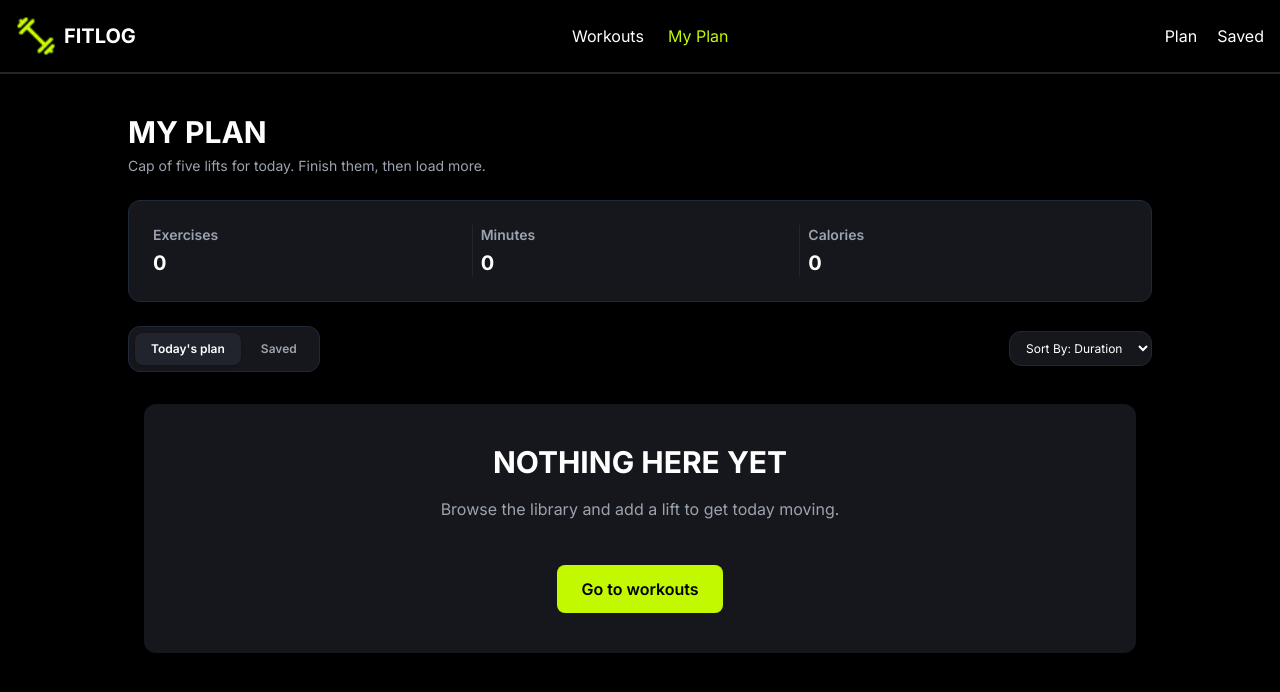
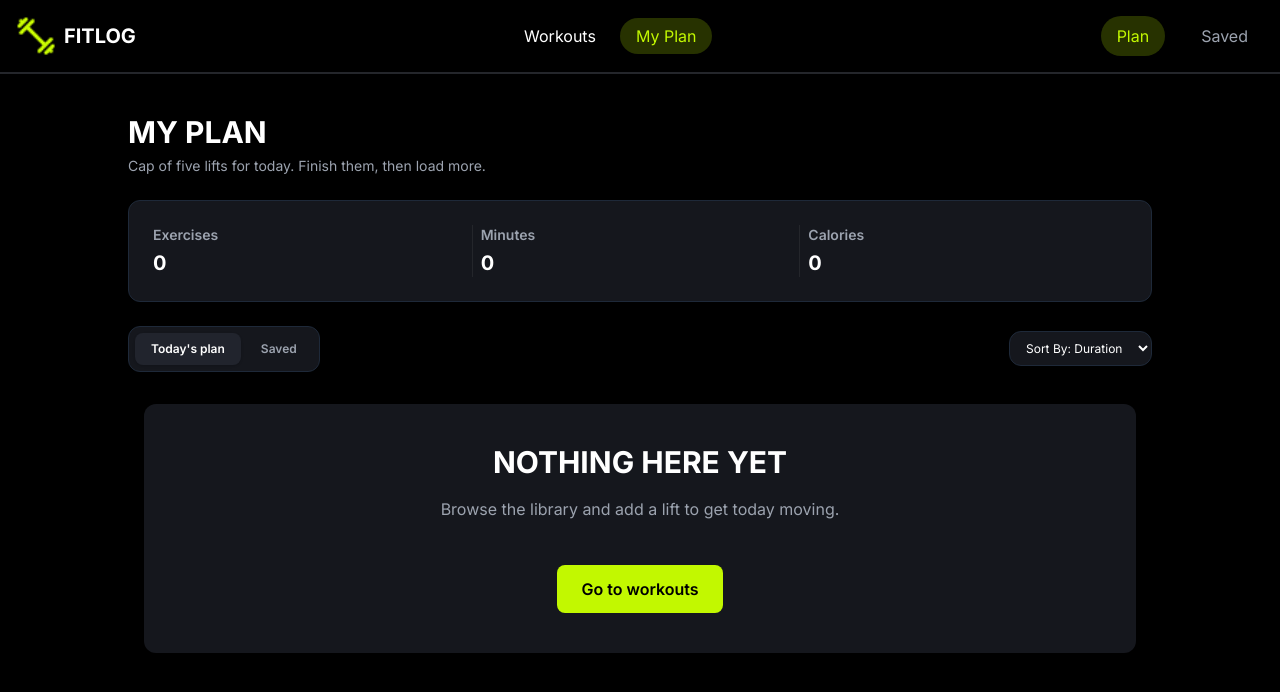
Before and after one commit to atiurcodes/fitlog, a Next.js app: page /my-plan in a window 1280 px wide. Shown: the top 692 px of the page. Built offline with nearby package versions, Linux system fonts and the light colour scheme.

Commit message:
activity functionality added

```diff
--- a/src/app/my-plan/page.tsx
+++ b/src/app/my-plan/page.tsx
@@ -1,10 +1,11 @@
+
 'use client'
 
 import MyPlanCard from "@/components/MyPlanCard";
 import NoData from "@/components/NoData";
 import { FitContext } from "@/context/FitContext";
 import { WorkoutType } from "@/type";
-import { use, useState } from "react";
+import { use } from "react";
 
 export default function Page() {
     const fitContext = use(FitContext);
@@ -13,9 +14,12 @@ export default function Page() {
         throw new Error("My Plan page must be used inside FitProvider");
     }
 
-    const { plans, saves } = fitContext;
-
-    const [activeTab, setActiveTab] = useState<'today' | 'saved'>('today');
+    const {
+        plans,
+        saves,
+        activeTab,
+        setActiveTab,
+    } = fitContext;
 
     // Active tab অনুযায়ী data select হবে
     const currentPlans = activeTab === 'today' ? plans : saves;
@@ -92,6 +96,7 @@ export default function Page() {
                     {/* Tabs */}
                     <div className="flex items-center gap-1 rounded-xl border border-gray-800 bg-[#15171D] p-1.5">
 
+                        {/* Today's Plan */}
                         <button
                             type="button"
                             onClick={() => setActiveTab('today')}
@@ -103,6 +108,7 @@ export default function Page() {
                             Today's plan
                         </button>
 
+                        {/* Saved */}
                         <button
                             type="button"
                             onClick={() => setActiveTab('saved')}
--- a/src/components/Navbar.tsx
+++ b/src/components/Navbar.tsx
@@ -2,13 +2,27 @@
 "use client";
 
 import logo from "@/assets/logo.png";
+import { FitContext } from "@/context/FitContext";
 import Image from "next/image";
 import Link from "next/link";
 import { usePathname } from "next/navigation";
+import { use } from "react";
 import { useState } from "react";
 
 const Navbar = () => {
     const pathname = usePathname();
+
+    const fitContext = use(FitContext);
+
+    if (!fitContext) {
+        throw new Error("Navbar must be used inside FitProvider");
+    }
+
+    const {
+        activeTab,
+        setActiveTab,
+    } = fitContext;
+
     const [isMenuOpen, setIsMenuOpen] = useState(false);
 
     const isWorkoutsActive =
@@ -17,13 +31,21 @@ const Navbar = () => {
     const isMyPlanActive =
         pathname.startsWith("/my-plan");
 
+    const handlePlanClick = () => {
+        setActiveTab("today");
+    };
+
+    const handleSavedClick = () => {
+        setActiveTab("saved");
+    };
+
     const links = (
         <>
             <li>
                 <Link
                     href="/"
                     className={`transition-colors duration-200 ${isWorkoutsActive
-                        ? "text-brand"
+                        ? "text-brand bg-brand/20 px-4 py-2 rounded-full"
                         : "text-white hover:text-brand"
                         }`}
                 >
@@ -35,7 +57,7 @@ const Navbar = () => {
                 <Link
                     href="/my-plan"
                     className={`transition-colors duration-200 ${isMyPlanActive
-                        ? "text-brand"
+                        ? "text-brand bg-brand/20 px-4 py-2 rounded-full"
                         : "text-white hover:text-brand"
                         }`}
                 >
@@ -60,6 +82,7 @@ const Navbar = () => {
                             width={40}
                             height={40}
                         />
+
                         <p className="text-xl font-bold text-white">
                             FITLOG
                         </p>
@@ -74,8 +97,33 @@ const Navbar = () => {
 
                     {/* Desktop Buttons */}
                     <div className="hidden items-center gap-5 md:flex">
-                        <button>Plan</button>
-                        <button>Saved</button>
+
+                        {/* Plan */}
+                        <Link
+                            href="/my-plan"
+                            onClick={handlePlanClick}
+                            className={`rounded-full px-4 py-2 transition-all duration-200 ${isMyPlanActive &&
+                                activeTab === "today"
+                                ? "bg-brand/20 text-brand"
+                                : "text-muted hover:text-brand"
+                                }`}
+                        >
+                            Plan
+                        </Link>
+
+                        {/* Saved */}
+                        <Link
+                            href="/my-plan"
+                            onClick={handleSavedClick}
+                            className={`rounded-full px-4 py-2 transition-all duration-200 ${isMyPlanActive &&
+                                activeTab === "saved"
+                                ? "bg-brand/20 text-brand"
+                                : "text-muted hover:text-brand"
+                                }`}
+                        >
+                            Saved
+                        </Link>
+
                     </div>
 
                     {/* Mobile Menu Button */}
@@ -135,22 +183,38 @@ const Navbar = () => {
 
                             {/* Plan */}
                             <li>
-                                <button
-                                    onClick={() => setIsMenuOpen(false)}
-                                    className="w-full rounded-lg px-3 py-3 text-left text-white transition-all duration-200 hover:translate-x-1 hover:bg-white/10"
+                                <Link
+                                    href="/my-plan"
+                                    onClick={() => {
+                                        handlePlanClick();
+                                        setIsMenuOpen(false);
+                                    }}
+                                    className={`block w-full rounded-lg px-3 py-3 text-left transition-all duration-200 hover:translate-x-1 hover:bg-white/10 ${isMyPlanActive &&
+                                        activeTab === "today"
+                                        ? "bg-brand/20 text-brand"
+                                        : "text-white"
+                                        }`}
                                 >
                                     Plan
-                                </button>
+                                </Link>
                             </li>
 
                             {/* Saved */}
                             <li>
-                                <button
-                                    onClick={() => setIsMenuOpen(false)}
-                                    className="w-full rounded-lg px-3 py-3 text-left text-white transition-all duration-200 hover:translate-x-1 hover:bg-white/10"
+                                <Link
+                                    href="/my-plan"
+                                    onClick={() => {
+                                        handleSavedClick();
+                                        setIsMenuOpen(false);
+                                    }}
+                                    className={`block w-full rounded-lg px-3 py-3 text-left transition-all duration-200 hover:translate-x-1 hover:bg-white/10 ${isMyPlanActive &&
+                                        activeTab === "saved"
+                                        ? "bg-brand/20 text-brand"
+                                        : "text-white"
+                                        }`}
                                 >
                                     Saved
-                                </button>
+                                </Link>
                             </li>
 
                         </ul>
--- a/src/context/FitContext.tsx
+++ b/src/context/FitContext.tsx
@@ -1,12 +1,18 @@
+
 'use client'
+
 import { WorkoutType } from "@/type";
 import { createContext, ReactNode, useState } from "react"
 
 export interface FitContextType {
     plans: WorkoutType[];
     setPlans: React.Dispatch<React.SetStateAction<WorkoutType[]>>;
+
     saves: WorkoutType[];
     setSaves: React.Dispatch<React.SetStateAction<WorkoutType[]>>;
+
+    activeTab: 'today' | 'saved';
+    setActiveTab: React.Dispatch<React.SetStateAction<'today' | 'saved'>>;
 }
 
 export const FitContext = createContext<FitContextType | null>(null);
@@ -15,11 +21,15 @@ export default function FitProvider({ children }: { children: ReactNode }) {
     const [plans, setPlans] = useState<WorkoutType[]>([]);
     const [saves, setSaves] = useState<WorkoutType[]>([]);
 
+    const [activeTab, setActiveTab] = useState<'today' | 'saved'>('today');
+
     const sharedData = {
         plans,
         setPlans,
         saves,
-        setSaves
+        setSaves,
+        activeTab,
+        setActiveTab,
     }
 
     return (
```
